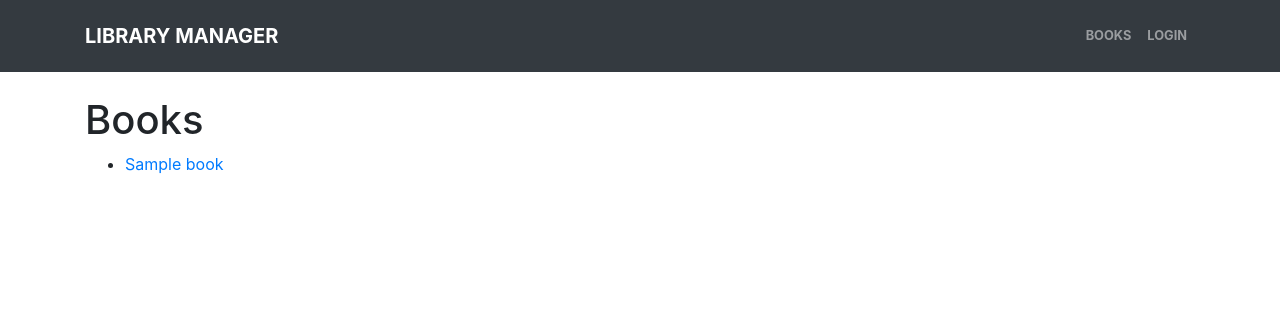
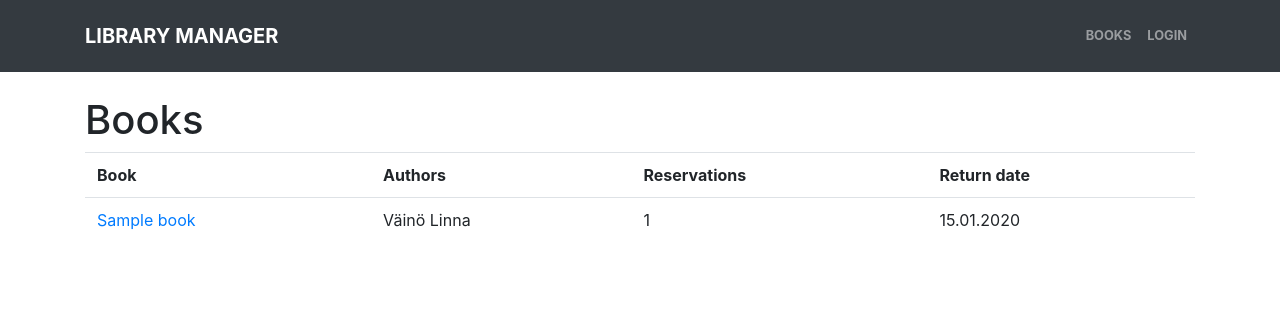
Before and after one commit to vkopio/django-library-manager, a Django app: page /library/books/ in a window 1280 px wide. Shown: the top 332 px of the page. Run offline with Django 3.2, Linux system fonts and the light colour scheme; data comes from the database, SQL or seed files in the repository; tables that the repository leaves empty hold one stand-in row (values such as "Sample post"); parts of the project's set-up code (start-up, migrations or seed data) failed here and were passed over; some libraries are stand-ins or nearby versions.

Commit message:
Added more info to book list view

```diff
--- a/library_app/templates/library_app/book_list.html
+++ b/library_app/templates/library_app/book_list.html
@@ -4,13 +4,23 @@
     <h1>Books</h1>
 
     {% if books %}
-        <ul>
+        <table class="table">
+            <tr>
+                <th>Book</th>
+                <th>Authors</th>
+                <th>Reservations</th>
+                <th>Return date</th>
+            </tr>
+
             {% for book in books %}
-                <li>
-                    <a href="{% url 'library_app:book_detail' book.id %}">{{ book }}</a>
-                </li>
+                <tr>
+                    <td><a href="{% url 'library_app:book_detail' book.id %}">{{ book.name }}</a></td>
+                    <td>{{ book.authors.all|join:", " }}</td>
+                    <td>{{ book.reservations.count }}</td>
+                    <td>{{ book.borrowing.due_date|date:"d.m.Y" }}</td>
+                </tr>
             {% endfor %}
-        </ul>
+        </table>
 
         {% include 'library_app/_book_list_pagination.html' %}
     {% else %}
```
